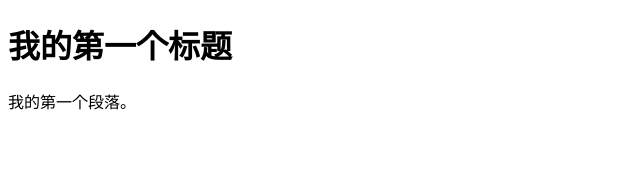
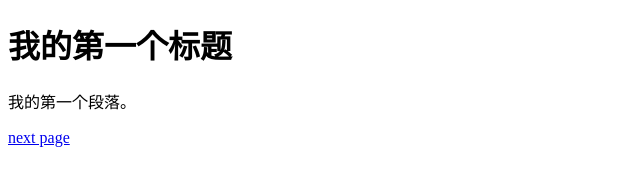
Before and after one commit to L-lele/L-lele.github.io, a plain HTML site: page index.html in a window 1280 px wide. Shown: the full height of the page, 0-640 px from the left. Drawn offline with Linux system fonts and the light colour scheme.

Commit message:
Update index.html

```diff
--- a/index.html
+++ b/index.html
@@ -7,6 +7,6 @@
 <body>
     <h1>我的第一个标题</h1>
     <p>我的第一个段落。</p>
-    <img src="image/test.png>
+    <a href="image/test.html">next page</a>
 </body>
 </html>
```
